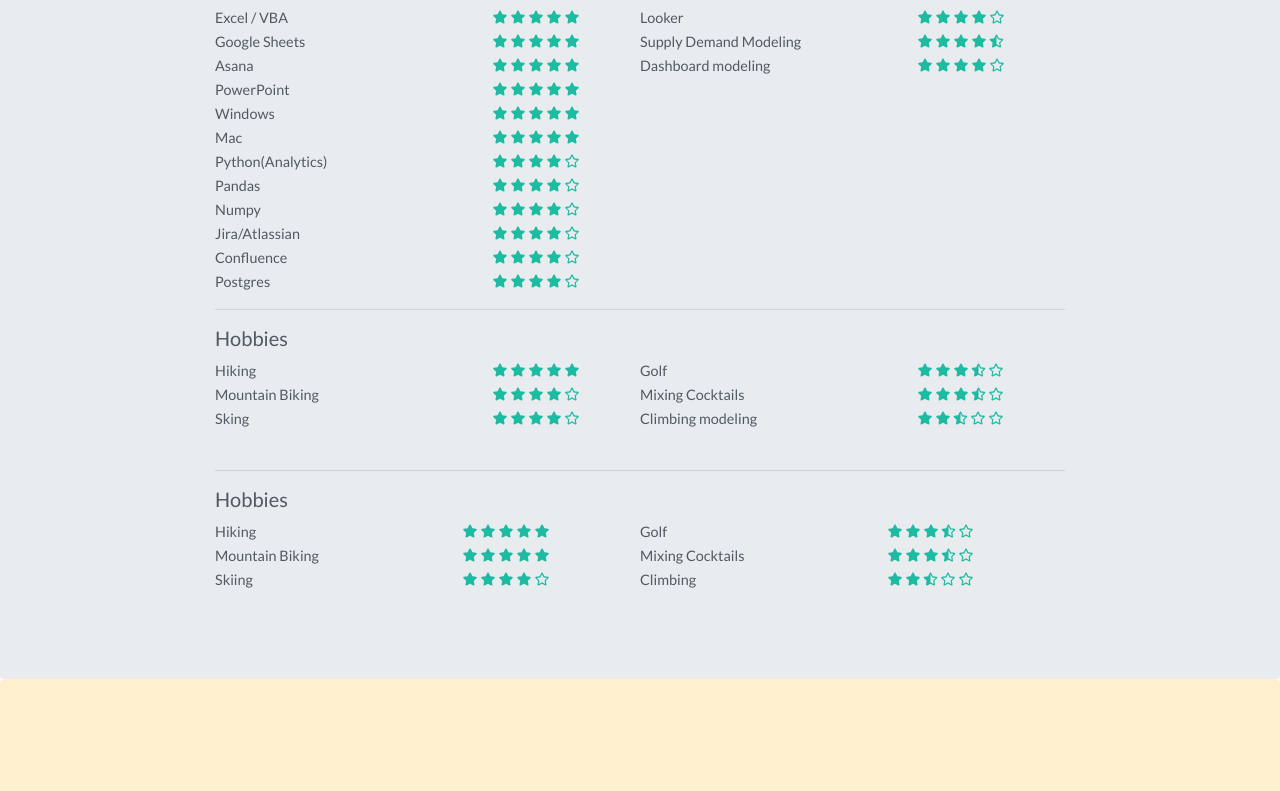
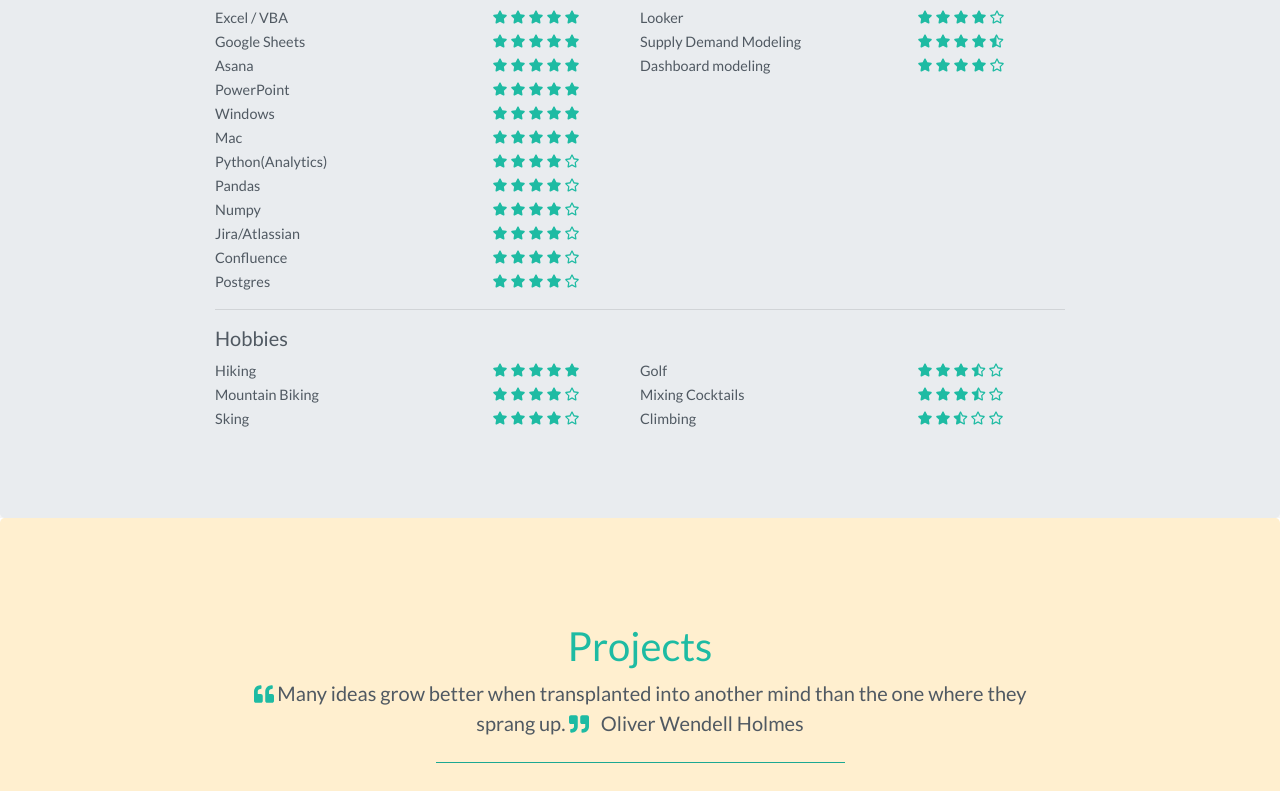
Before and after one commit to rightpt2/rightpt2.github.io, a plain HTML site: page index.html in a window 1280 px wide. Shown: the part 4059-4850 px from the top of the page. Drawn offline with nearby package versions, Linux system fonts and the light colour scheme; some packages are replaced by stand-ins of ours; a script that the page names is missing.

Commit message:
fixed dates in education and start rankings

```diff
--- a/index.html
+++ b/index.html
@@ -264,7 +264,7 @@
 		<div class="expereince row">
 			<div class="col-md-4">
 				<h4>Columbia University</h4>
-				<p class="experince-time">May 2019 - April 2020 </p>
+				<p class="experince-time">Jan 2011 - May 2012 </p>
 			</div>
 			<div class="col-md-8">
 				<p>
@@ -284,7 +284,7 @@
 		<div class="expereince row">
 			<div class="col-md-4">
 				<h4>New York University</h4>
-				<p class="experince-time">May 2019 - April 2020 </p>
+				<p class="experince-time">September 2003 - May 2007 </p>
 			</div>
 			<div class="col-md-8">
 				<p>
@@ -934,7 +934,7 @@
 
 						<div class="row">
 							<div class="col-7">
-								<span class="skill-title-full">Climbing modeling</span>
+								<span class="skill-title-full">Climbing</span>
 							</div>
 							<div class="col-5 text-center">
 								<i class="fas fa-star" data-fa-transform="shrink-3"></i>
@@ -947,94 +947,6 @@
 					</div>
 
 				</div>
-				<br>
-
-
-
-				<hr class="my-6">
-				<h5>Hobbies</h5>
-				<div class="row">
-					<!-- left column -->
-					<div class="col-md-6">
-						<ul class="no-bullets">
-							<li>
-								<span class='skill-title'>Hiking</span>
-								<span class='skill-score'>
-									<i class="fas fa-star"  data-fa-transform="shrink-3"></i>
-									<i class="fas fa-star" data-fa-transform="shrink-3"></i>
-									<i class="fas fa-star" data-fa-transform="shrink-3"></i>
-									<i class="fas fa-star" data-fa-transform="shrink-3"></i>
-									<i class="fas fa-star" data-fa-transform="shrink-3"></i>
-								</span>
-							</li>
-
-							<li>
-								<span class='skill-title'>Mountain Biking</span>
-								<span class='skill-score'>
-									<i class="fas fa-star"  data-fa-transform="shrink-3"></i>
-									<i class="fas fa-star" data-fa-transform="shrink-3"></i>
-									<i class="fas fa-star" data-fa-transform="shrink-3"></i>
-									<i class="fas fa-star" data-fa-transform="shrink-3"></i>
-									<i class="fas fa-star" data-fa-transform="shrink-3"></i>
-								</span>
-							</li>
-
-							<li>
-								<span class='skill-title'>Skiing</span>
-								<span class='skill-score'>
-									<i class="fas fa-star" data-fa-transform="shrink-3"></i>
-									<i class="fas fa-star" data-fa-transform="shrink-3"></i>
-									<i class="fas fa-star" data-fa-transform="shrink-3"></i>
-									<i class="fas fa-star" data-fa-transform="shrink-3"></i>
-									<i class="far fa-star" data-fa-transform="shrink-3"></i>
-								</span>
-
-							</li>
-						</ul>
-					</div>
-
-					<!-- right column -->
-					<div class="col-md-6">
-						<ul class="no-bullets">
-							<li>
-
-								<span class='skill-title'>Golf</span>
-								<span class='skill-score'>
-									<i class="fas fa-star" data-fa-transform="shrink-3"></i>
-									<i class="fas fa-star" data-fa-transform="shrink-3"></i>
-									<i class="fas fa-star" data-fa-transform="shrink-3"></i>
-									<i class="fas fa-star-half-alt" data-fa-transform="shrink-3"></i>
-									<i class="far fa-star" data-fa-transform="shrink-3"></i>
-								</span>
-							</li>
-
-							<li>
-								<span class='skill-title'>Mixing Cocktails</span>
-								<span class='skill-score'>
-									<i class="fas fa-star" data-fa-transform="shrink-3"></i>
-									<i class="fas fa-star" data-fa-transform="shrink-3"></i>
-									<i class="fas fa-star" data-fa-transform="shrink-3"></i>
-									<i class="fas fa-star-half-alt" data-fa-transform="shrink-3"></i>
-									<i class="far fa-star" data-fa-transform="shrink-3"></i>
-								</span>
-							</li>
-
-							<li>
-								<span class='skill-title'>Climbing</span>
-								<span class='skill-score'>
-									<i class="fas fa-star" data-fa-transform="shrink-3"></i>
-									<i class="fas fa-star" data-fa-transform="shrink-3"></i>
-									<i class="fas fa-star-half-alt" data-fa-transform="shrink-3"></i>
-									<i class="far fa-star" data-fa-transform="shrink-3"></i>
-									<i class="far fa-star" data-fa-transform="shrink-3"></i>
-								</span>
-
-
-							</li>
-						</ul>
-					</div>
-				</div>
-
 
 			</div>
 		</div>
```
